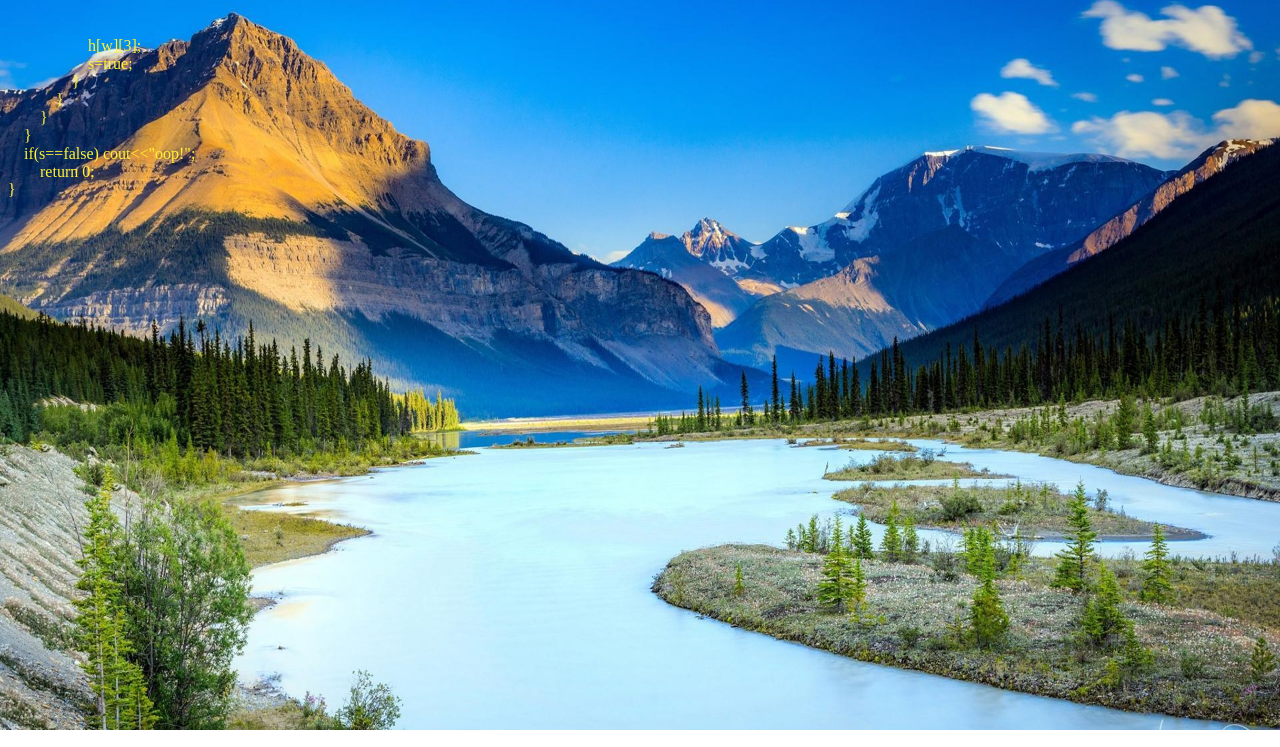
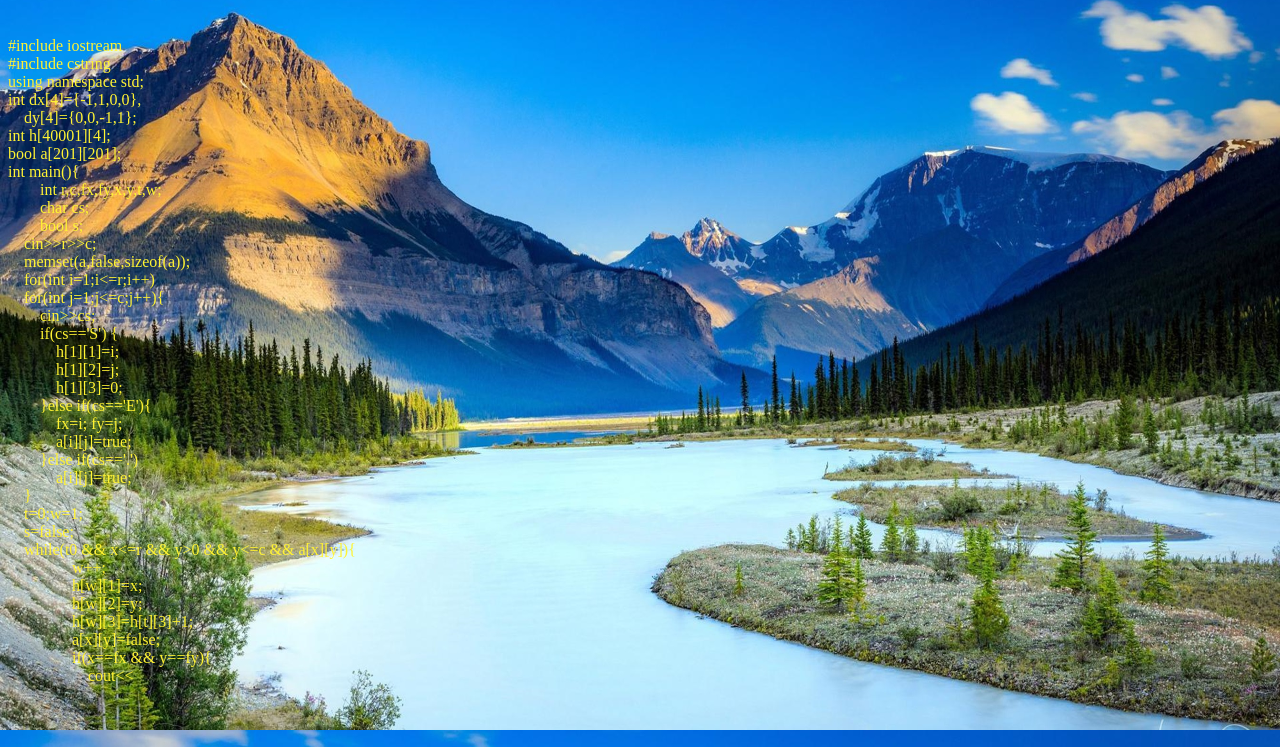
Before and after one commit to Gejunting1206/liumh, a plain HTML site: page index.html in a window 1280 px wide. Shown: the part 70-817 px from the top of the page. Drawn offline with Linux system fonts and the light colour scheme.

Commit message:
Update index.html

```diff
--- a/index.html
+++ b/index.html
@@ -18,15 +18,47 @@
       <body>
         <h1 align="center">我的代码库</h1>
         <div style="color: #FFF333" class="text">
-		    h[w][3];
-                    s=true;
-                }
-            }
-        }
+#include iostream
+#include cstring
+using namespace std;
+int dx[4]={-1,1,0,0},
+    dy[4]={0,0,-1,1};
+int h[40001][4];
+bool a[201][201];
+int main(){
+	int r,c,fx,fy,x,y,t,w;
+	char cs;
+	bool s;
+    cin>>r>>c;
+    memset(a,false,sizeof(a));
+    for(int i=1;i<=r;i++)
+    for(int j=1;j<=c;j++){
+        cin>>cs;
+        if(cs=='S') {
+            h[1][1]=i;
+            h[1][2]=j;
+            h[1][3]=0;
+        }else if(cs=='E'){
+            fx=i; fy=j;
+            a[i][j]=true;
+        }else if(cs=='.')
+            a[i][j]=true;
     }
-    if(s==false) cout<<"oop!";
-   	return 0;
-}
+    t=0;w=1;
+    s=false;
+    while(t<w){
+        t++;
+        for(int i=0;i<4;i++){
+            x=h[t][1]+dx[i];
+            y=h[t][2]+dy[i];
+            if(x>0 && x<=r && y>0 && y<=c && a[x][y]){
+                w++;
+                h[w][1]=x;
+                h[w][2]=y;
+                h[w][3]=h[t][3]+1;
+                a[x][y]=false;
+                if(x==fx && y==fy){
+                    cout<<
 
 
         </div>
```
